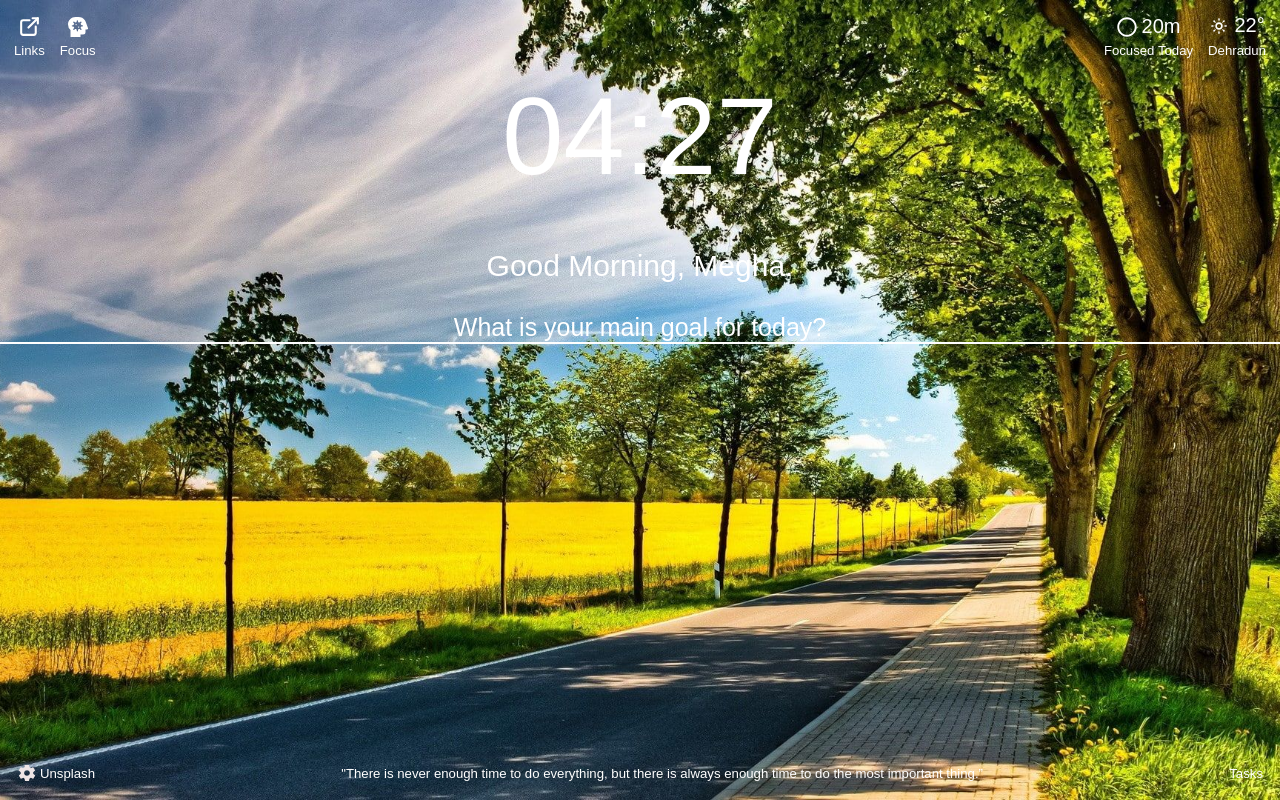
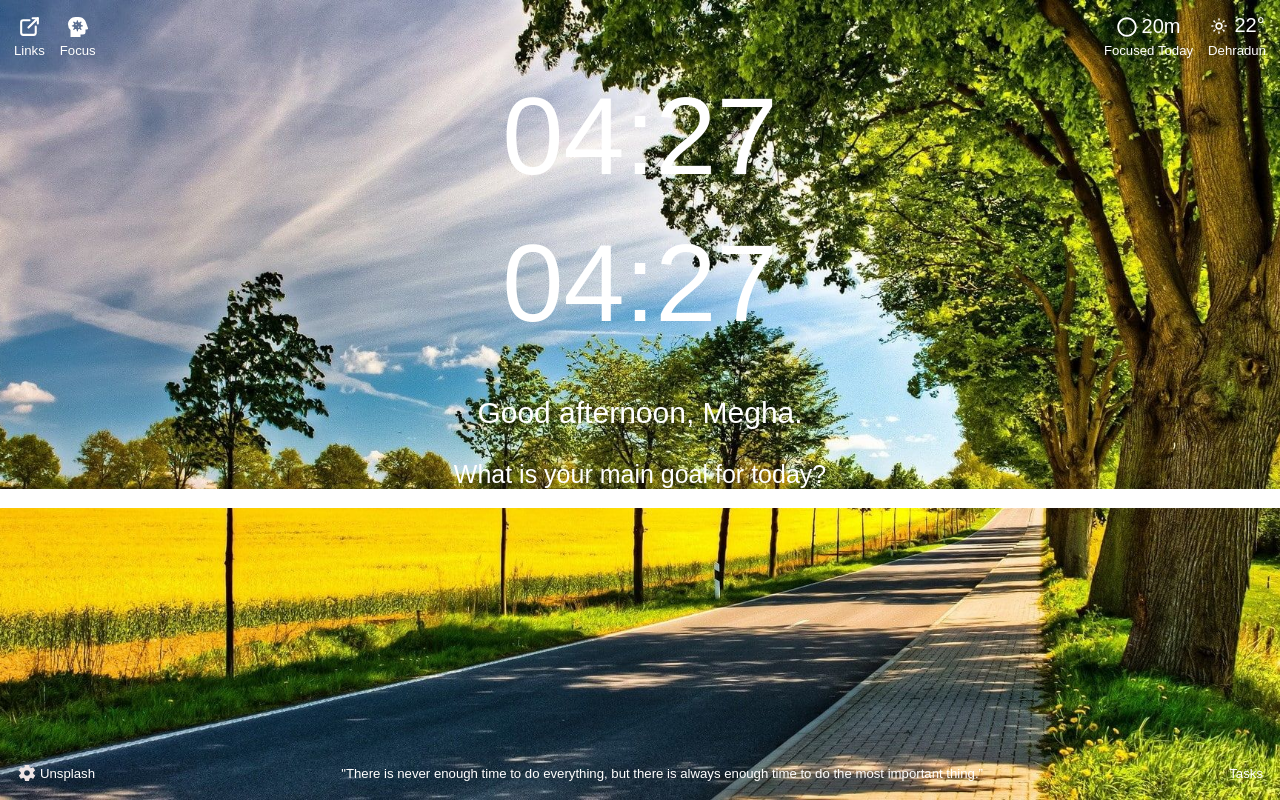
Before and after one commit to meghabathla/MindfulEdge, a React (Vite) app: page / in a window 1280 px wide. Built offline with nearby package versions, Linux system fonts and the light colour scheme.

Commit message:
done home text

```diff
--- a/src/component/HomeText.tsx
+++ b/src/component/HomeText.tsx
@@ -1,11 +1,14 @@
 import React from "react";
+import DigitalClock from "./DigitalClock";
+import { GreetMessage } from "./GreetMessage";
 
 const HomeText = () => {
   return (
     <div className="home_text">
-      <div className="text_medium">Good Morning, Megha.</div>
+      <DigitalClock />
+      <GreetMessage />
       <div className="text_small">What is your main goal for today?</div>
-      <div className="input_goals"></div>
+      <input className="input_goals"></input>
     </div>
   );
 };
```
